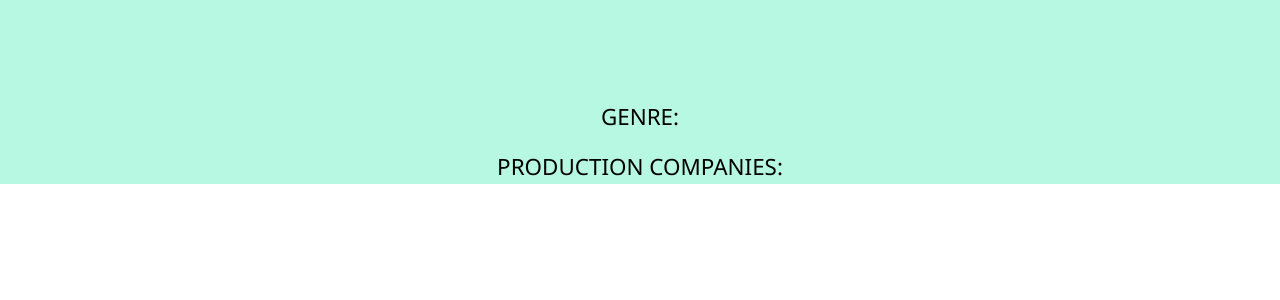
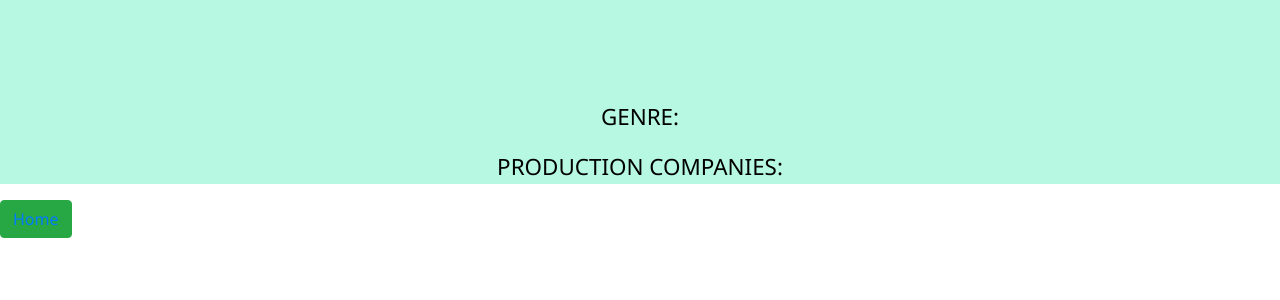
Before and after one commit to mopin01/Project-3-APIs-Search-and-Bookmarking-Application, a Flask app: page /get_movie in a window 1280 px wide. Shown: the part 351-651 px from the top of the page. Run offline with Flask 2, Linux system fonts and the light colour scheme; data that the repository does not hold is empty; some libraries are stand-ins or nearby versions.

Commit message:
added home button from movie.html

```diff
--- a/templates/movie.html
+++ b/templates/movie.html
@@ -41,4 +41,10 @@
 
 
 
+<button class="btn btn-success left" id="submit-button"> <a href="/">Home</a></button>
+
+
+
+
+
 {% endblock %}
```
Also changed, not shown: static/style.css (line endings or trailing spaces).
